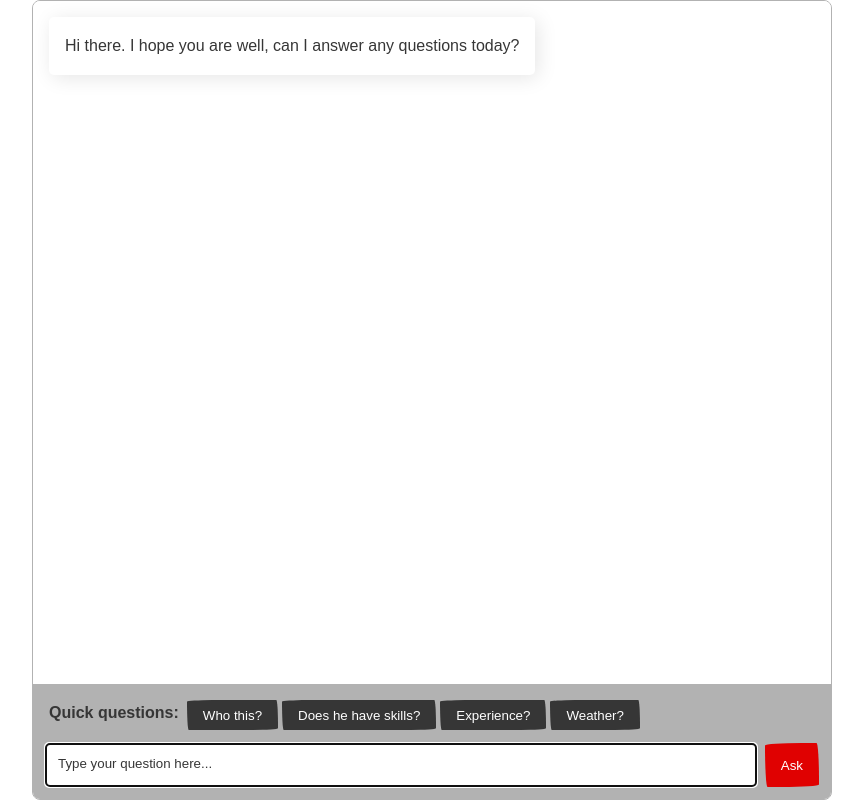
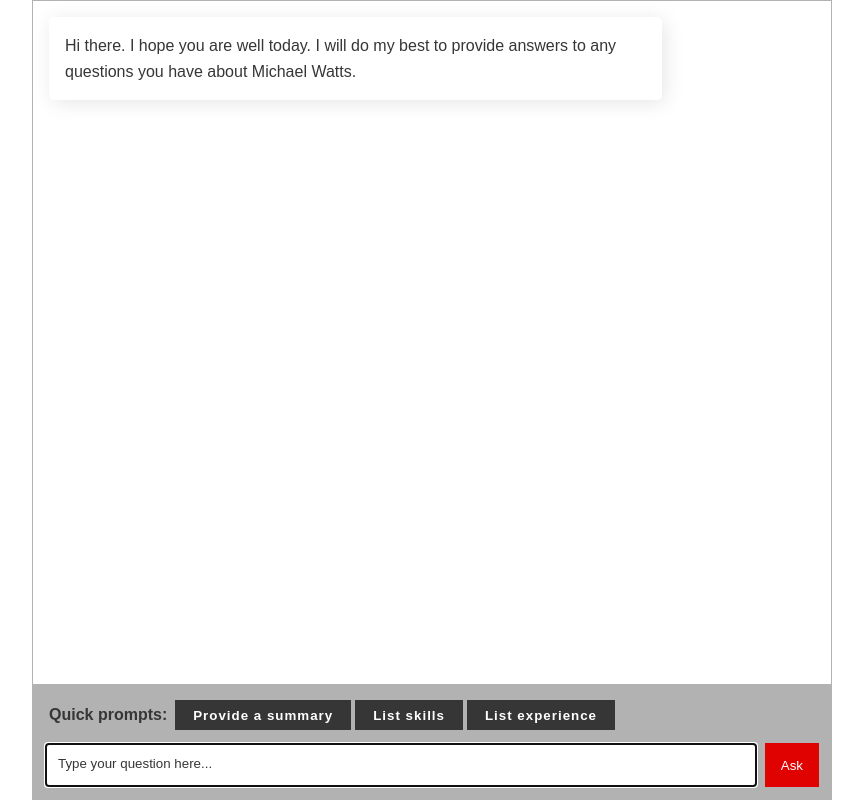
Before and after one commit to mj-watts/michaelwatts-me-site-llm-chat-app, a website: page public/index.html in a window 1280 px wide. Shown: the whole page, without its empty margins (208-1071 px from the left). Drawn offline with Linux system fonts and the light colour scheme.

Commit message:
Update chatbot style

```diff
--- a/public/index.html
+++ b/public/index.html
@@ -1,4 +1,4 @@
-<!DOCTYPE html>
+<!doctype html>
 <html lang="en">
   <head>
     <meta charset="UTF-8" />
@@ -50,7 +50,6 @@
         height: 100vh;
         min-height: 400px;
         border: 1px solid var(--border-color);
-        border-radius: 8px;
         overflow: hidden;
         background: var(--light-bg);
       }
@@ -98,7 +97,7 @@
         padding: 0.75rem;
         border: 1px solid var(--border-color);
         background-color: var(--light-bg);
-        border-radius: 4px;
+        border-radius: 0;
         font-family: inherit;
         resize: none;
         min-height: 44px;
@@ -114,15 +113,8 @@
         background-color: var(--send-bg);
         color: var(--send-btn-color);
         border: none;
-        border-radius: 4px;
         cursor: pointer;
         transition: background-color 0.2s;
-
-        border: 0px;
-        border-top-left-radius: 225px 15px;
-        border-top-right-radius: 15px 225px;
-        border-bottom-right-radius: 225px 15px;
-        border-bottom-left-radius: 15px 255px;
       }
 
       #send-button:hover {
@@ -153,6 +145,7 @@
         gap: 0.5rem;
         padding: 1rem 1rem 0;
         background-color: var(--border-color);
+        align-items: center;
       }
 
       .quick-questions-title {
@@ -166,24 +159,43 @@
       }
 
       .qq-btn {
+        --button-height: 30px;
+        --button-color: var(--primary-color);
+        --button-color-invert: var(--light-bg);
+
+        align-items: center;
+        background-color: var(--button-color);
+        box-sizing: border-box;
+        color: var(--button-color-invert);
+        cursor: pointer;
+        display: inline-flex;
+        font-variation-settings: var(--font-bold);
+        font-weight: 600;
+        gap: 1rem;
+        height: var(--button-height);
+        justify-content: center;
+        letter-spacing: 1px;
+        overflow: hidden;
         padding: 0 1rem;
-        background-color: var(--primary-color);
-        color: var(--light-bg);
-        border: none;
-        border-radius: 4px;
-        cursor: pointer;
-        height: 30px;
-        transition: background-color 0.2s;
+        position: relative;
+        user-select: none;
 
-        border: 0px;
-        border-top-left-radius: 225px 15px;
-        border-top-right-radius: 15px 225px;
-        border-bottom-right-radius: 225px 15px;
-        border-bottom-left-radius: 15px 255px;
+        border-radius: 0;
+        border: solid 2px var(--button-color);
+
+        box-shadow: 0 0 0 0 var(--button-color);
+
+        transition: all 200ms ease-in-out;
+        transition-delay: 100ms;
       }
 
-      .qq-btn:hover {
-        background-color: var(--primary-hover);
+      .qq-btn:hover,
+      .qq-btn:active {
+        background-color: var(--button-color-invert);
+        color: var(--button-color);
+        border-color: var(--button-color);
+        box-shadow: -3px 3px 0 0 var(--button-color);
+        transform: translateX(3px) translateY(-3px);
       }
     </style>
   </head>
@@ -192,7 +204,8 @@
       <div id="chat-messages" class="chat-messages">
         <div class="message assistant-message">
           <p>
-            Hi there. I hope you are well, can I answer any questions today?
+            Hi there. I hope you are well today. I will do my best to provide
+            answers to any questions you have about Michael Watts.
           </p>
         </div>
       </div>
@@ -200,27 +213,20 @@
       <div class="typing-indicator" id="typing-indicator">Typing...</div>
 
       <div class="quick-questions">
-        <div class="quick-questions-title">Quick questions:</div>
+        <div class="quick-questions-title">Quick prompts:</div>
         <div class="quick-questions-buttons">
-          <button class="qq-btn" id="ask-who" title="Who is this guy?">
-            Who this?
-          </button>
-          <button class="qq-btn" id="ask-what" title="Does he have any skills?">
-            Does he have skills?
-          </button>
           <button
             class="qq-btn"
-            id="ask-when"
-            title="What experience does he have?"
+            id="ask-who"
+            title="Provide a summary of Michael Watts?"
           >
-            Experience?
+            Provide a summary
           </button>
-          <button
-            class="qq-btn"
-            id="ask-weather"
-            title="What is the weather like tomorrow?"
-          >
-            Weather?
+          <button class="qq-btn" id="ask-what" title="List skills">
+            List skills
+          </button>
+          <button class="qq-btn" id="ask-when" title="List experience">
+            List experience
           </button>
         </div>
       </div>
```
